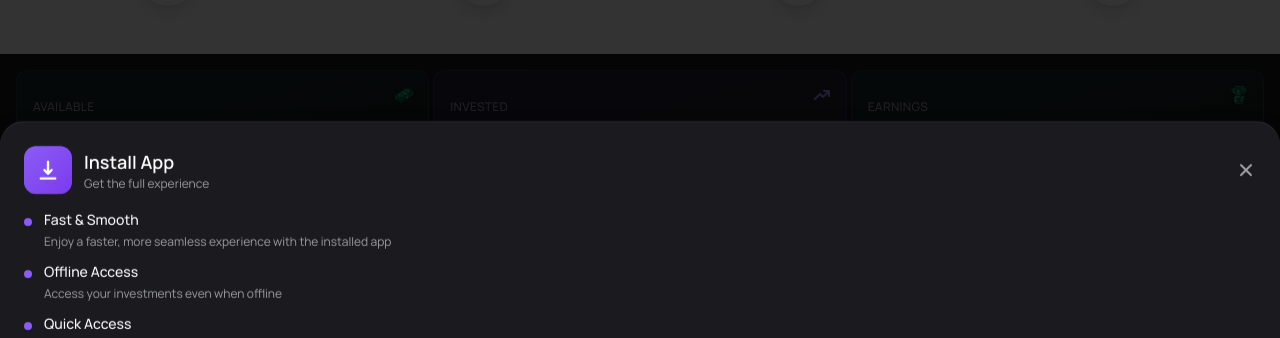
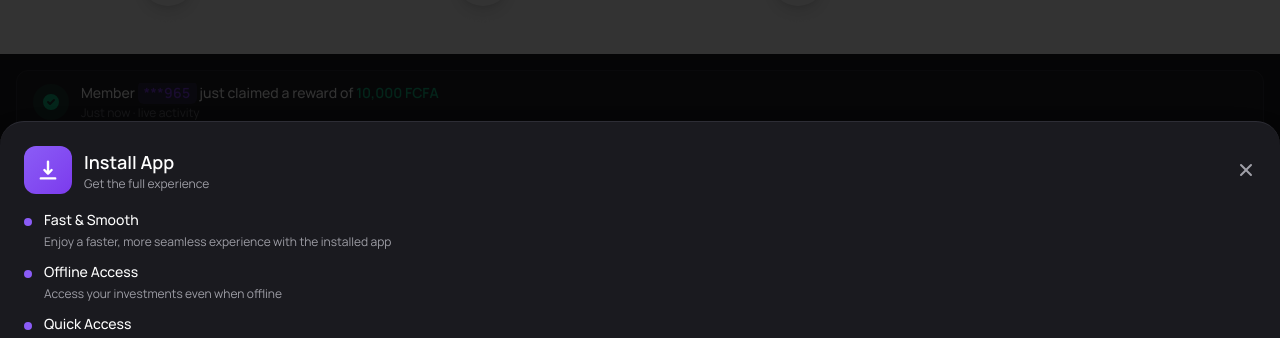
Before and after one commit to jameskaleb445-del/investment, a Next.js app: page /en in a window 1280 px wide. Shown: the part 264-602 px from the top of the page. Built offline with nearby package versions, Linux system fonts and the light colour scheme; no server answers.

Commit message:
Home: add live ticker and app update prompt

```diff
--- a/src/app/[locale]/page.tsx
+++ b/src/app/[locale]/page.tsx
@@ -4,16 +4,18 @@ import { useState, useEffect } from 'react'
 import Link from 'next/link'
 import { formatCurrency, formatCurrencyUSD } from '@/app/utils/format'
 import { Button } from '@/app/components/ui/button'
-import { GiMoneyStack, GiTakeMyMoney } from "react-icons/gi";
+import { GiTakeMyMoney } from "react-icons/gi";
+import { FaChartLine } from 'react-icons/fa'
 import { AppLayout } from '@/app/components/layout/AppLayout'
 import { PortfolioHeader } from '@/app/components/dashboard/PortfolioHeader'
+import { LiveCreditTicker } from '@/app/components/dashboard/LiveCreditTicker'
 import { TransactionsList } from '@/app/components/transactions/TransactionsList'
 import { DailyRewards } from '@/app/components/dashboard/DailyRewards'
 import { HomeSkeleton } from '@/app/components/dashboard/HomeSkeleton'
 import { useTopLoadingBar } from '@/app/hooks/use-top-loading-bar'
-import { HiCash, HiTrendingUp, HiChartBar, HiBell } from 'react-icons/hi'
+import { HiTrendingUp } from 'react-icons/hi'
+import { HiMiniArrowLongDown, HiMiniArrowLongUp } from 'react-icons/hi2'
 import { FaRegBell } from 'react-icons/fa'
-import { HiMiniArrowLongDown, HiMiniArrowLongUp } from 'react-icons/hi2'
 import { useTranslations } from 'next-intl'
 
 export default function Home() {
@@ -275,48 +277,50 @@ export default function Home() {
           {/* Dashboard Content */}
           <div className="px-4 pb-28 pt-4 space-y-6">
 
+            <LiveCreditTicker />
+
             {/* Quick Stats */}
-            <div className="grid grid-cols-3 gap-1">
-              <div className="relative bg-gradient-to-br from-[#10b981]/10 to-[#10b981]/5 border border-[#10b981]/20 rounded-xl p-4 hover:border-[#10b981]/30 transition-all group">
+            <div className="grid grid-cols-1 sm:grid-cols-3 gap-3">
+              <div className="relative bg-gradient-to-br from-[#10b981]/12 via-[#10b981]/5 to-transparent border border-[#10b981]/25 rounded-xl p-4 hover:border-[#10b981]/40 transition-all">
                 <div className="flex items-center justify-between mb-3">
-                  <div className="w-10 h-10 absolute top-1 right-1 flex items-center justify-center  transition-colors">
-                    <GiMoneyStack  className="w-5 h-5 text-[#10b981]" />
+                  <h3 className="text-xs font-medium theme-text-secondary uppercase tracking-wide">{t('lifetimeEarnings')}</h3>
+                  <div className="w-9 h-9 rounded-full bg-[#10b981]/15 flex items-center justify-center">
+                    <GiTakeMyMoney className="w-4.5 h-4.5 text-[#10b981]" />
                   </div>
                 </div>
-                <h3 className="text-xs font-medium theme-text-secondary mb-2 uppercase tracking-wide">{t('available')}</h3>
-                <p className="text-2xl font-bold text-[#10b981] mb-1">
-                  {formatCurrencyUSD(availableBalance).replace(/\.\d{2}$/, '')}
-                </p>
-                <p className="text-xs text-[#10b981]/70">
-                  {formatCurrency(availableBalance)}
-                </p>
-              </div>
-              <div className="relative bg-gradient-to-br from-[#8b5cf6]/10 to-[#8b5cf6]/5 border border-[#8b5cf6]/20 rounded-xl p-4 hover:border-[#8b5cf6]/30 transition-all group">
-                <div className="flex items-center justify-between mb-3">
-                  <div className="w-10 h-10 absolute top-1 right-1 flex items-center justify-center transition-colors">
-                    <HiTrendingUp className="w-5 h-5 text-[#a78bfa]" />
-                  </div>
-                </div>
-                <h3 className="text-xs font-medium theme-text-secondary mb-2 uppercase tracking-wide">{t('invested')}</h3>
-                <p className="text-2xl font-bold text-[#a78bfa] mb-1">
-                  {formatCurrencyUSD(totalInvested).replace(/\.\d{2}$/, '')}
-                </p>
-                <p className="text-xs text-[#a78bfa]/70">
-                  {formatCurrency(totalInvested)}
-                </p>
-              </div>
-              <div className="relative bg-gradient-to-br from-[#10b981]/10 to-[#10b981]/5 border border-[#10b981]/20 rounded-xl p-4 hover:border-[#10b981]/30 transition-all group">
-                <div className="flex items-center justify-between mb-3">
-                    <div className="w-10 h-10 absolute top-1 right-1 flex items-center justify-center transition-colors">
-                      <GiTakeMyMoney  className="w-5 h-5 text-[#10b981]" />
-                    </div>
-                </div>
-                <h3 className="text-xs font-medium theme-text-secondary mb-2 uppercase tracking-wide">{t('earnings')}</h3>
-                <p className="text-2xl font-bold text-[#10b981] mb-1">
+                <p className="text-2xl font-semibold text-[#0d9b6c] mb-1">
                   {formatCurrencyUSD(totalEarnings).replace(/\.\d{2}$/, '')}
                 </p>
                 <p className="text-xs text-[#10b981]/70">
                   {formatCurrency(totalEarnings)}
+                </p>
+              </div>
+              <div className="relative bg-gradient-to-br from-[#8b5cf6]/12 via-[#8b5cf6]/5 to-transparent border border-[#8b5cf6]/25 rounded-xl p-4 hover:border-[#8b5cf6]/40 transition-all">
+                <div className="flex items-center justify-between mb-3">
+                  <h3 className="text-xs font-medium theme-text-secondary uppercase tracking-wide">{t('activeInvestmentsCount')}</h3>
+                  <div className="w-9 h-9 rounded-full bg-[#8b5cf6]/15 flex items-center justify-center">
+                    <FaChartLine className="w-4.5 h-4.5 text-[#8b5cf6]" />
+                  </div>
+                </div>
+                <p className="text-2xl font-semibold text-[#7c3aed] mb-1">
+                  {investments.length}
+                </p>
+                <p className="text-xs text-[#7c3aed]/70">
+                  {t('activeInvestmentsDetail', { count: investments.length })}
+                </p>
+              </div>
+              <div className="relative bg-gradient-to-br from-[#f97316]/12 via-[#f97316]/5 to-transparent border border-[#f97316]/25 rounded-xl p-4 hover:border-[#f97316]/40 transition-all">
+                <div className="flex items-center justify-between mb-3">
+                  <h3 className="text-xs font-medium theme-text-secondary uppercase tracking-wide">{t('pendingWithdrawals')}</h3>
+                  <div className="w-9 h-9 rounded-full bg-[#f97316]/20 flex items-center justify-center">
+                    <HiMiniArrowLongUp className="w-4.5 h-4.5 text-[#f97316]" />
+                  </div>
+                </div>
+                <p className="text-2xl font-semibold text-[#f97316] mb-1">
+                  {formatCurrencyUSD(wallet?.pending_withdrawal || 0).replace(/\.\d{2}$/, '')}
+                </p>
+                <p className="text-xs text-[#f97316]/70">
+                  {formatCurrency(wallet?.pending_withdrawal || 0)}
                 </p>
               </div>
             </div>
--- /dev/null
+++ b/src/app/components/dashboard/LiveCreditTicker.tsx
@@ -0,0 +1,90 @@
+'use client'
+
+import { useCallback, useEffect, useMemo, useState } from 'react'
+import { AnimatePresence, motion } from 'framer-motion'
+import { HiCheckCircle } from 'react-icons/hi'
+import { formatCurrency } from '@/app/utils/format'
+
+interface CreditMessage {
+  id: string
+  memberCode: string
+  amount: number
+  source: string
+}
+
+const CREDIT_SOURCES = [
+  'received an investment payout of',
+  'just claimed a reward of',
+  'received wallet top-up of',
+  'earned referral bonus of',
+  'secured profit of',
+]
+
+const CREDIT_AMOUNTS = [
+  2500, 3500, 5000, 7500, 8200, 10000, 12500, 15000, 20000, 24500, 30000, 45000, 50000, 65000, 75000,
+]
+
+const getRandomInt = (min: number, max: number) => {
+  return Math.floor(Math.random() * (max - min + 1)) + min
+}
+
+export function LiveCreditTicker() {
+  const sources = useMemo(() => CREDIT_SOURCES, [])
+  const amounts = useMemo(() => CREDIT_AMOUNTS, [])
+  const [message, setMessage] = useState<CreditMessage>(() => generateMessage(sources, amounts))
+
+  const cycleMessage = useCallback(() => {
+    setMessage(generateMessage(sources, amounts))
+  }, [sources, amounts])
+
+  useEffect(() => {
+    const interval = setInterval(() => {
+      cycleMessage()
+    }, 4000)
+
+    return () => clearInterval(interval)
+  }, [cycleMessage])
+
+  return (
+    <div className="theme-bg-secondary theme-border border rounded-xl px-4 py-3 flex items-center gap-3 shadow-sm overflow-hidden">
+      <div className="w-9 h-9 rounded-full bg-[#10b981]/15 text-[#10b981] flex items-center justify-center flex-shrink-0">
+        <HiCheckCircle className="w-5 h-5" />
+      </div>
+      <div className="flex-1 overflow-hidden">
+        <AnimatePresence initial={false} mode="wait">
+          <motion.div
+            key={message.id}
+            initial={{ opacity: 0, y: 16 }}
+            animate={{ opacity: 1, y: 0 }}
+            exit={{ opacity: 0, y: -16 }}
+            transition={{ duration: 0.35, ease: [0.16, 1, 0.3, 1] }}
+            className="space-y-0.5"
+          >
+            <p className="text-sm font-medium theme-text-primary">
+              Member{' '}
+              <span className="px-1.5 py-0.5 rounded-md bg-[#8b5cf6]/15 text-[#7c3aed] font-semibold tracking-wide">
+                ***{message.memberCode}
+              </span>{' '}
+              {message.source}{' '}
+              <span className="font-semibold text-[#10b981]">{formatCurrency(message.amount)}</span>
+            </p>
+            <p className="text-xs theme-text-muted">Just now · live activity</p>
+          </motion.div>
+        </AnimatePresence>
+      </div>
+    </div>
+  )
+}
+
+function generateMessage(sources: string[], amounts: number[]): CreditMessage {
+  const memberNumber = getRandomInt(1, 999).toString().padStart(3, '0')
+  const amount = amounts[getRandomInt(0, amounts.length - 1)]
+  const source = sources[getRandomInt(0, sources.length - 1)]
+
+  return {
+    id: `${memberNumber}-${Date.now()}`,
+    memberCode: memberNumber,
+    amount,
+    source,
+  }
+}
--- a/src/app/components/dashboard/PortfolioHeader.tsx
+++ b/src/app/components/dashboard/PortfolioHeader.tsx
@@ -42,7 +42,6 @@ export function PortfolioHeader({
     { label: t('deposit'), icon: HiMiniArrowLongDown, href: '/wallet?action=deposit' },
     { label: t('withdraw'), icon: HiMiniArrowLongUp, href: '/wallet?action=withdraw' },
     { label: t('invest'), icon: HiTrendingUp, href: '/marketplace' },
-    { label: t('transfer'), icon: HiArrowPath, href: '/wallet?action=transfer' },
   ]
 
   return (
--- a/src/app/components/layout/AppLayout.tsx
+++ b/src/app/components/layout/AppLayout.tsx
@@ -1,6 +1,7 @@
 'use client'
 
 import { BottomNav } from '../navigation/BottomNav'
+import { AppUpdatePrompt } from '../system/AppUpdatePrompt'
 
 interface AppLayoutProps {
   children: React.ReactNode
@@ -13,6 +14,7 @@ export function AppLayout({ children }: AppLayoutProps) {
         {children}
       </main>
       <BottomNav />
+      <AppUpdatePrompt />
     </>
   )
 }
--- /dev/null
+++ b/src/app/components/system/AppUpdatePrompt.tsx
@@ -0,0 +1,116 @@
+'use client'
+
+import { useEffect, useState } from 'react'
+import { BottomSheet } from '@/app/components/ui/bottom-sheet'
+import { Button } from '@/app/components/ui/button'
+import { HiRefresh } from 'react-icons/hi'
+import { useTranslations } from 'next-intl'
+
+const APP_VERSION = process.env.NEXT_PUBLIC_APP_VERSION ?? 'dev'
+
+export function AppUpdatePrompt() {
+  const t = useTranslations('common')
+  const [isOpen, setIsOpen] = useState(false)
+  const [isUpdating, setIsUpdating] = useState(false)
+
+  useEffect(() => {
+    if (typeof window === 'undefined') return
+
+    try {
+      const storedVersion = localStorage.getItem('app_version')
+
+      if (!storedVersion) {
+        localStorage.setItem('app_version', APP_VERSION)
+        return
+      }
+
+      if (storedVersion !== APP_VERSION) {
+        setIsOpen(true)
+      }
+    } catch (error) {
+      console.warn('Unable to check app version', error)
+    }
+  }, [])
+
+  const handleDismiss = () => {
+    setIsOpen(false)
+  }
+
+  const handleUpdate = async () => {
+    if (isUpdating) return
+    setIsUpdating(true)
+
+    try {
+      if ('serviceWorker' in navigator) {
+        const registrations = await navigator.serviceWorker.getRegistrations()
+        await Promise.all(
+          registrations.map(async (registration) => {
+            try {
+              await registration.update()
+            } catch (error) {
+              console.warn('Failed to update service worker', error)
+            }
+          })
+        )
+      }
+
+      if ('caches' in window) {
+        const cacheKeys = await caches.keys()
+        await Promise.all(
+          cacheKeys.map(async (key) => {
+            try {
+              await caches.delete(key)
+            } catch (error) {
+              console.warn('Failed to delete cache', error)
+            }
+          })
+        )
+      }
+    } catch (error) {
+      console.warn('Error while updating app', error)
+    } finally {
+      try {
+        localStorage.setItem('app_version', APP_VERSION)
+      } catch (error) {
+        console.warn('Unable to store app version', error)
+      }
+
+      window.location.reload()
+    }
+  }
+
+  return (
+    <BottomSheet
+      isOpen={isOpen}
+      onClose={handleDismiss}
+      title={t('updateAvailable')}
+    >
+      <div className="px-5 py-6 space-y-4">
+        <p className="text-sm theme-text-secondary leading-relaxed">
+          {t('updateDescription')}
+        </p>
+
+        <div className="flex flex-col sm:flex-row sm:items-center sm:justify-end gap-3">
+          <Button
+            variant="outline"
+            size="sm"
+            className="sm:min-w-[140px]"
+            onClick={handleDismiss}
+            disabled={isUpdating}
+          >
+            {t('later')}
+          </Button>
+          <Button
+            size="sm"
+            className="sm:min-w-[160px] flex items-center justify-center gap-2 bg-[#8b5cf6] hover:bg-[#7c3aed]"
+            onClick={handleUpdate}
+            disabled={isUpdating}
+          >
+            <HiRefresh className="w-4 h-4" />
+            {isUpdating ? t('updating') : t('updateNow')}
+          </Button>
+        </div>
+      </div>
+    </BottomSheet>
+  )
+}
--- a/src/messages/en.json
+++ b/src/messages/en.json
@@ -6,6 +6,11 @@
     "success": "Success",
     "cancel": "Cancel",
     "confirm": "Confirm",
+    "updateAvailable": "Update available",
+    "updateDescription": "A newer version of the app is ready. Update now to get the latest fixes and improvements.",
+    "updateNow": "Update now",
+    "updating": "Updating…",
+    "later": "Later",
     "save": "Save",
     "delete": "Delete",
     "edit": "Edit",
@@ -34,6 +39,10 @@
     "available": "Available",
     "invested": "Invested",
     "earnings": "Earnings",
+    "lifetimeEarnings": "Lifetime earnings",
+    "activeInvestmentsCount": "Active investments",
+    "activeInvestmentsDetail": "{count, plural, =0 {No active projects} one {1 active project} other {{count} active projects}}",
+    "pendingWithdrawals": "Pending withdrawals",
     "myPortfolio": "My Portfolio",
     "recentTransactions": "Recent Transactions",
     "activeInvestments": "Active Investments",
```
Also changed, not shown: src/messages/es.json (+9 -0 lines), src/messages/fr.json (+9 -0 lines).
